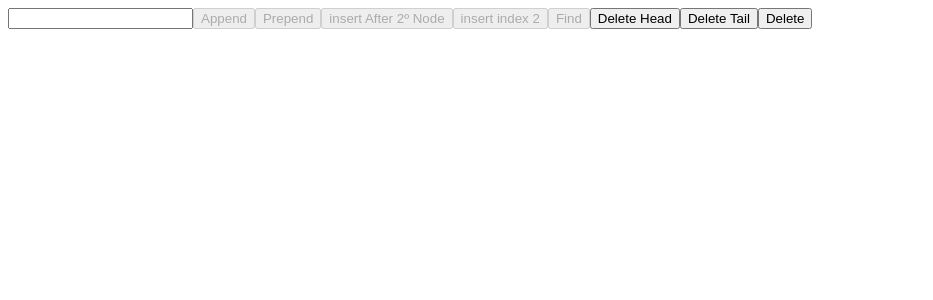
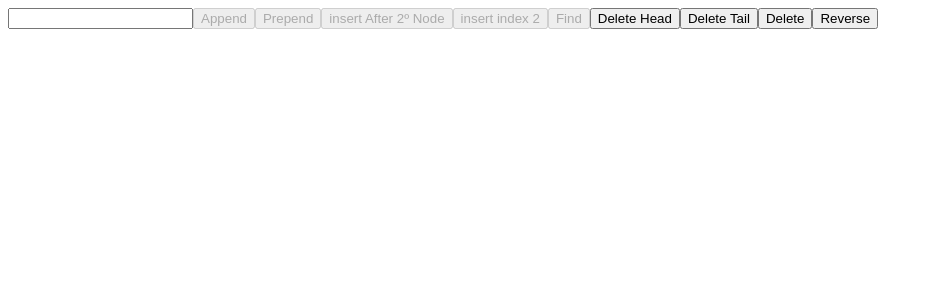
Before and after one commit to JoselynDRF/data-structures-algorithms-react, a React (Create React App) app: page / in a window 1280 px wide. Shown: the top 300 px of the page, without its empty margins (0-933 px from the left). Built offline with nearby package versions, Linux system fonts and the light colour scheme.

Commit message:
feat(LinkedList): add reverse method to LinkedList

```diff
--- a/src/classes/LinkedList/LinkedList.ts
+++ b/src/classes/LinkedList/LinkedList.ts
@@ -152,6 +152,27 @@ class LinkedList {
       }
     }
   }
+
+  reverse() {
+    let currentNode = this.head
+    let prevNode: ListNode = null
+    let nextNode: ListNode = null
+
+    while (currentNode) {
+      // Store next node
+      nextNode = currentNode.next
+
+      // Change next node of the current node so it would link to previous node
+      currentNode.next = prevNode
+
+      // Move prevNode and currentNode nodes one step forward
+      prevNode = currentNode
+      currentNode = nextNode
+
+      // Reset head
+      this.head = prevNode
+    }
+  }
 }
 
 export default LinkedList
--- a/src/classes/typings.d.ts
+++ b/src/classes/typings.d.ts
@@ -16,4 +16,5 @@ type LinkedListProps = {
   deleteHead: () => void
   deleteTail: () => void
   delete: (data: LinkedListData) => void
+  reverse: () => void
 }
--- a/src/components/LinkedList/LinkedListActions.tsx
+++ b/src/components/LinkedList/LinkedListActions.tsx
@@ -48,6 +48,7 @@ const LinkedListActions: FC<LinkedListActionsProps> = ({
       <button onClick={() => appendItem('deleteHead')}>Delete Head</button>
       <button onClick={() => appendItem('deleteTail')}>Delete Tail</button>
       <button onClick={() => appendItem('delete')}>Delete</button>
+      <button onClick={() => appendItem('reverse')}>Reverse</button>
     </>
   )
 }
```
